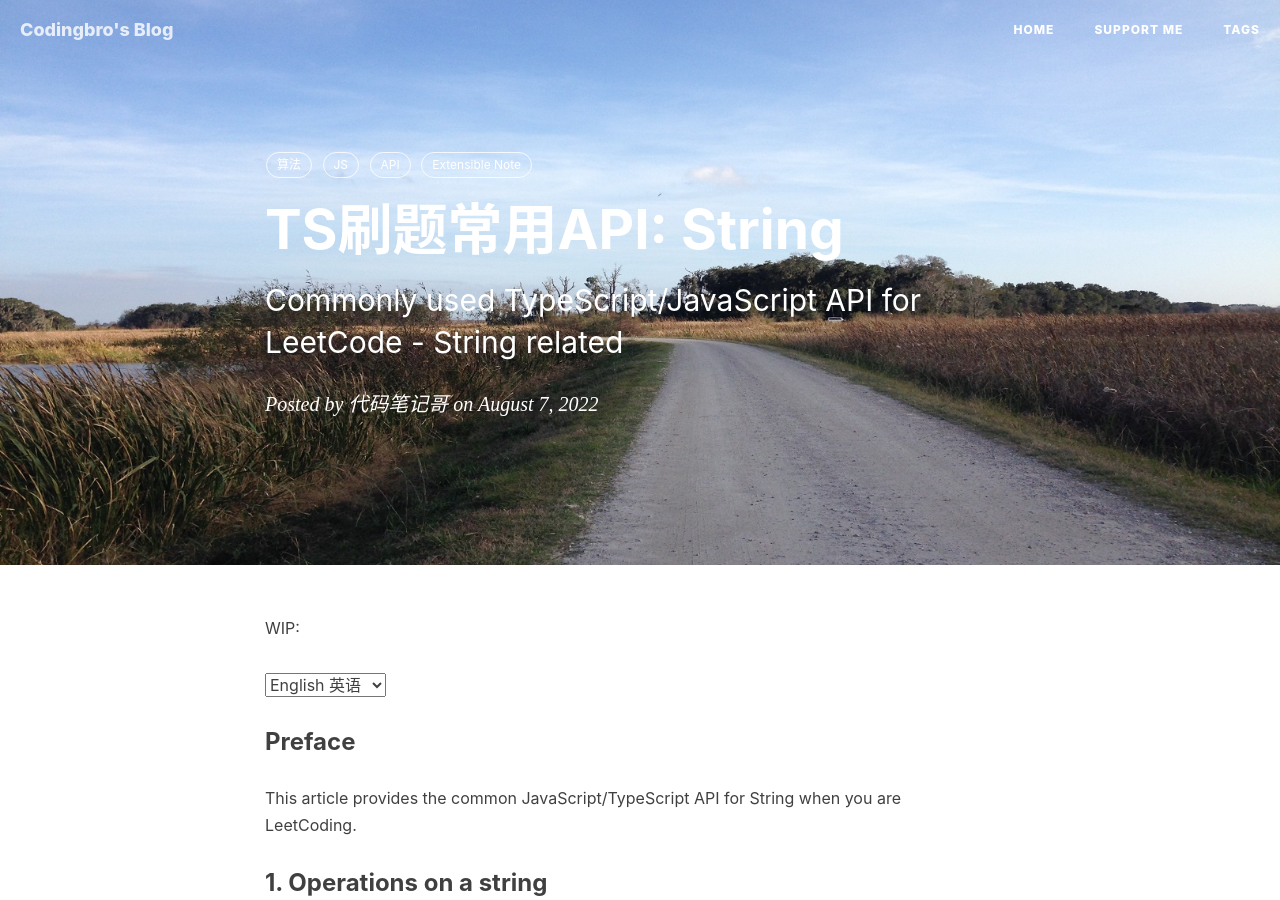
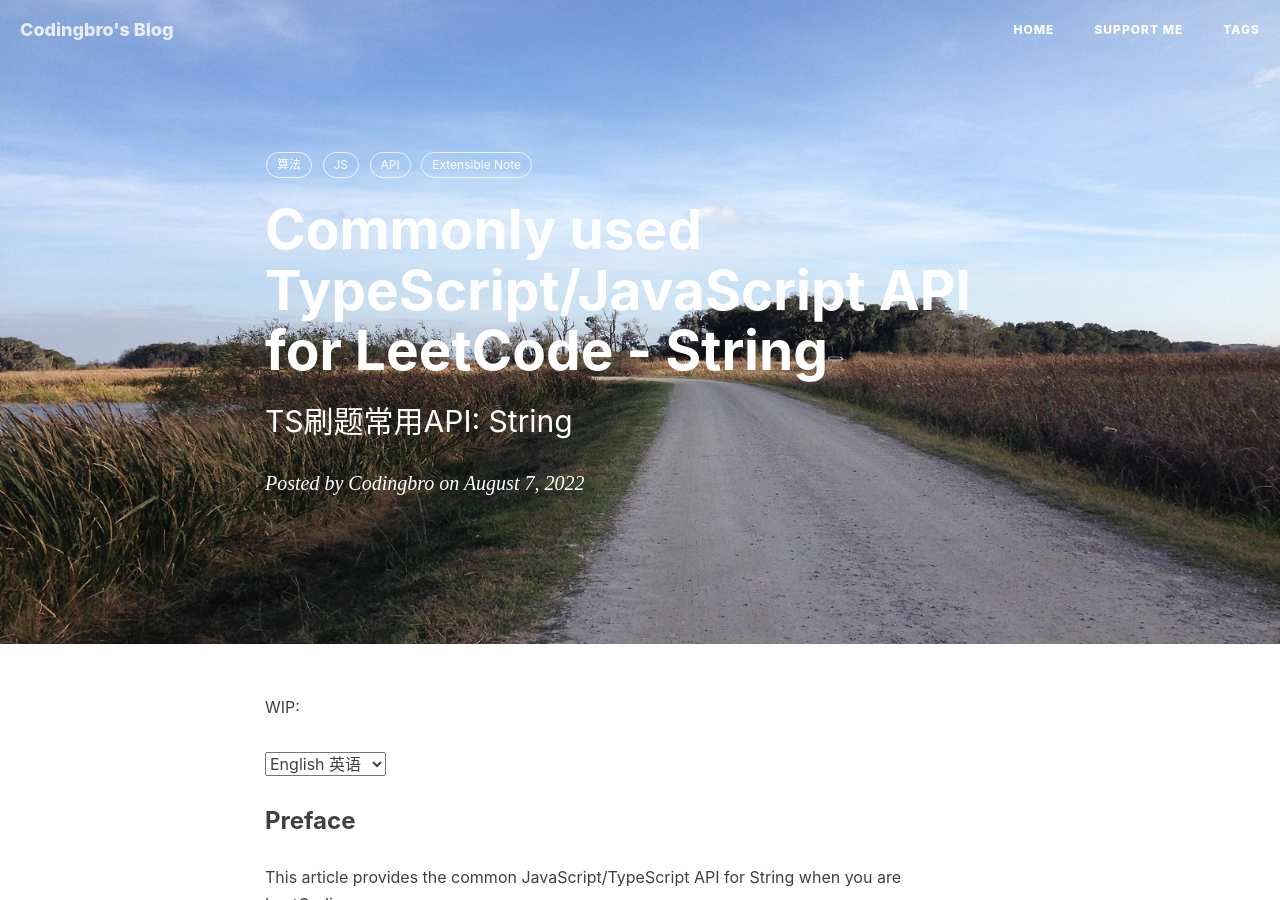
Before and after one commit to starwavelin/starwavelin.github.io, a Jekyll site: the page built from _posts/2022-08-07-js-string-api.md, in a window 1280 px wide and 900 px high. Built offline with Jekyll 4.4.1, drawn with Linux system fonts in a browser that asks for light colours; nearby versions of some CDN libraries; comment, search, counter and statistics services are not loaded.

Commit message:
chore: polish 2022-08-07

```diff
--- a/_posts/2022-08-07-js-string-api.md
+++ b/_posts/2022-08-07-js-string-api.md
@@ -1,9 +1,9 @@
 ---
 layout: post
-title: "TS刷题常用API: String"
-subtitle: "Commonly used TypeScript/JavaScript API for LeetCode - String related"
+title: "Commonly used TypeScript/JavaScript API for LeetCode - String"
+subtitle: "TS刷题常用API: String"
 date: 2022-08-07
-author: "代码笔记哥"
+author: "Codingbro"
 header-img:
 tags:
   - 算法
@@ -16,9 +16,27 @@
 
 <!-- Language Selector -->
 <select onchange= "onLanChange(this.options[this.options.selectedIndex].value)">
-    <option value="0" selected> English 英语 </option>
-    <option value="1"> 中文 Chinese </option>
+    <option value="0" selected>English 英语</option>
+    <option value="1">Chinese 中文</option>
 </select>
+
+<!-- English Version -->
+<div class="en post-container">
+    <h3>Preface</h3>
+    <p>This article provides the common JavaScript/TypeScript API for String when you are LeetCoding.</p>
+
+    <h3> 1. Operations on a string</h3>
+    <ol>
+        <li>Obtain a substring from the given string</li>
+    </ol>
+    <pre>
+        <code>str.substring(i, j); // Obtain a substring whose starting index is i and ending index is j-1</code>
+    </pre>
+
+    <h3>Summary</h3>
+    <p>Please share more JavaScript/TypeScript common API for String during LeetCoding in the comment section below. Thak you.</p>
+
+</div>
 
 <!-- Chinese Version -->
 <div class="zh post-container">
@@ -39,24 +57,6 @@
 
 </div>
 
-<!-- English Version -->
-<div class="en post-container">
-    <h3>Preface</h3>
-    <p>This article provides the common JavaScript/TypeScript API for String when you are LeetCoding.</p>
-
-    <h3> 1. Operations on a string</h3>
-    <ol>
-        <li>Obtain a substring from the given string</li>
-    </ol>
-    <pre>
-        <code>str.substring(i, j); // Obtain a substring whose starting index is i and ending index is j-1</code>
-    </pre>
-
-    <h3>Summary</h3>
-    <p>Please share more JavaScript/TypeScript common API for String during LeetCoding in the comment section below. Thak you.</p>
-
-</div>
-
 <!-- Handle Language Change -->
 <script type="text/javascript">
     var $zh = document.querySelector(".zh");
```
